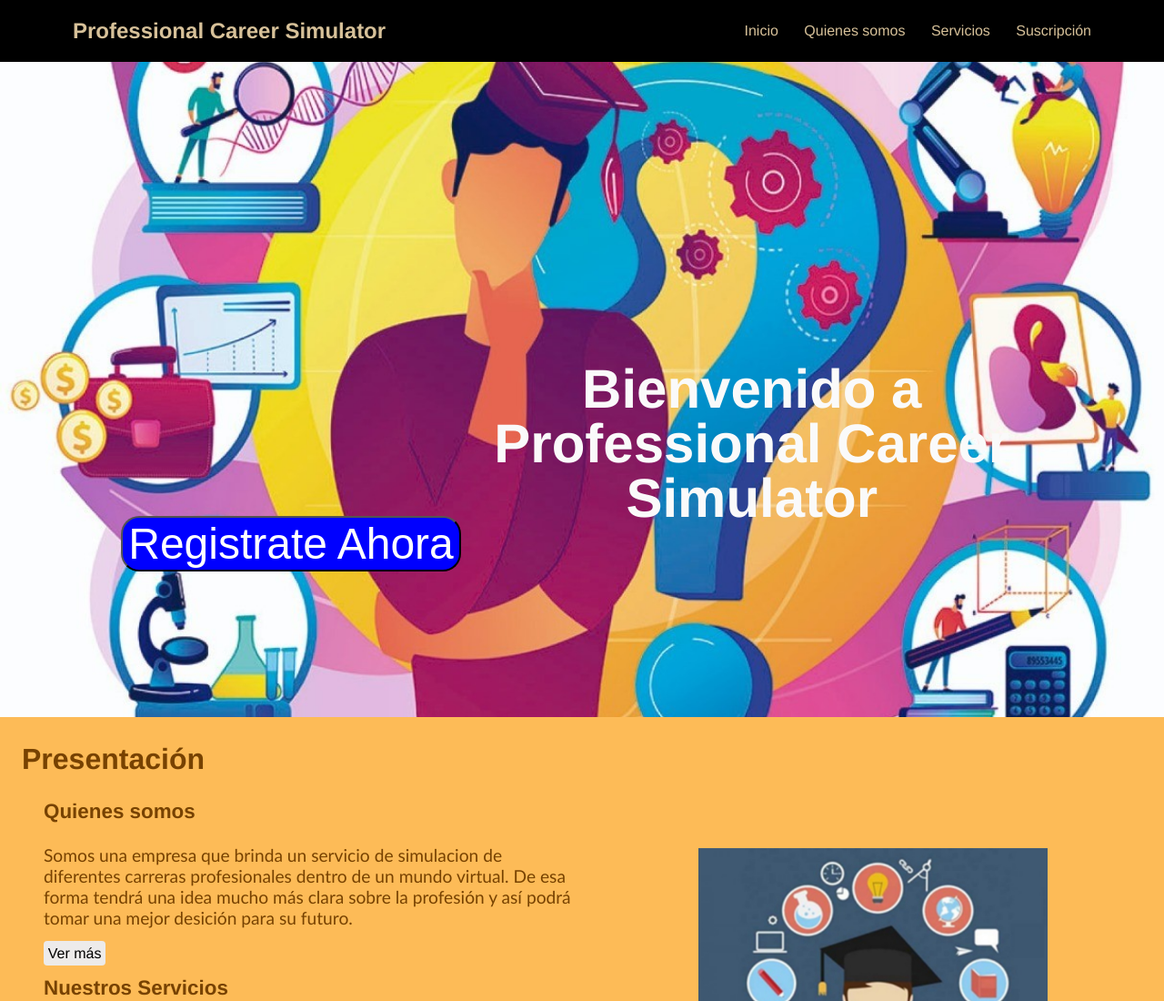
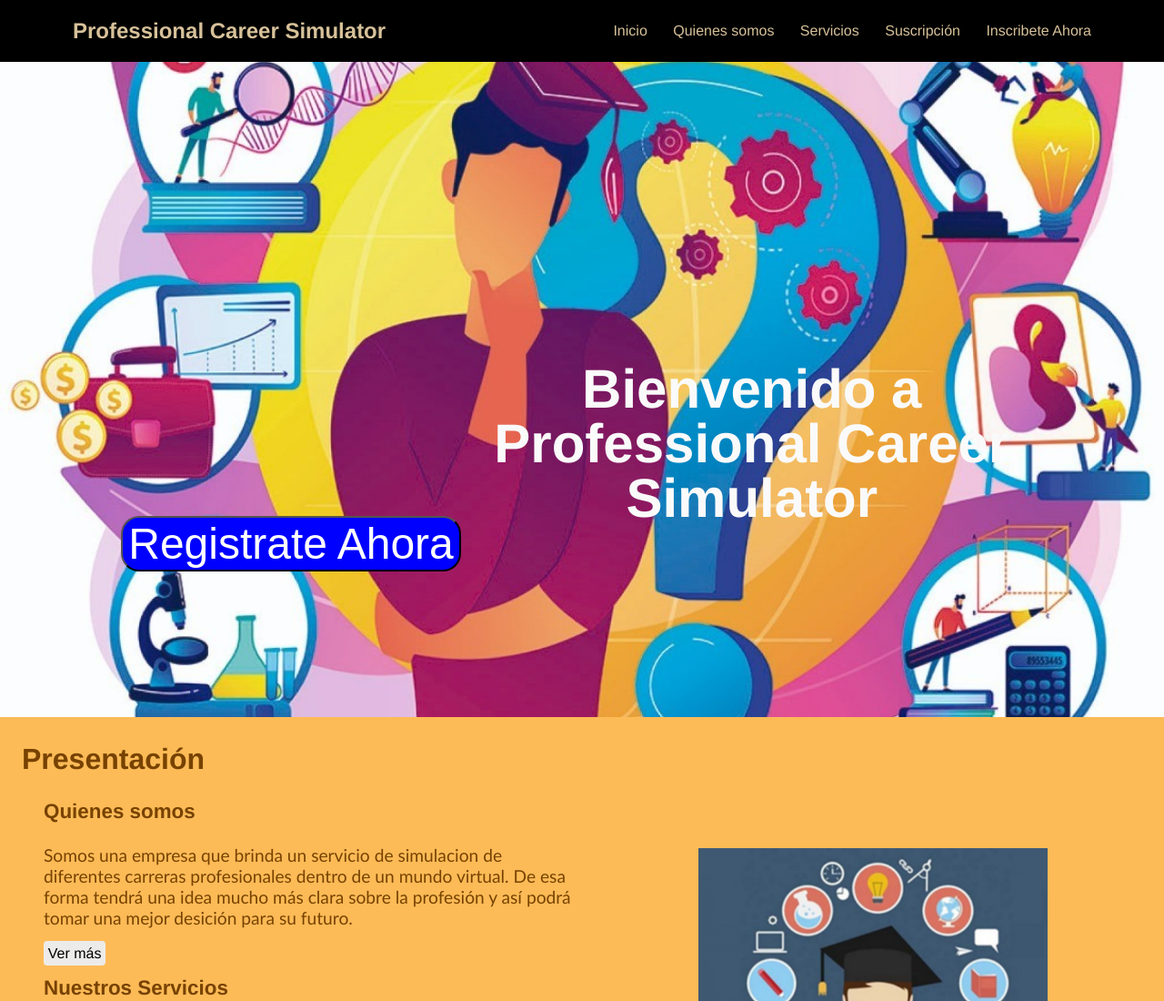
Before and after one commit to HilaMesias/Future-Engineers-Landing, a plain HTML site: page public/index.html in a window 1280 px wide. Shown: the top 1100 px of the page at 91% size. Drawn offline with Linux system fonts and the light colour scheme.

Commit message:
Update index.html

```diff
--- a/public/index.html
+++ b/public/index.html
@@ -15,6 +15,7 @@
       <a href="html/quienes-somos.html">Quienes somos</a>
       <a href="html/servicios.html">Servicios</a>
       <a href="html/suscripcion.html">Suscripción</a>
+      <a href="https://future-engineers.netlify.app/">Inscribete Ahora</a>
     </nav>
   </header>
 
```
